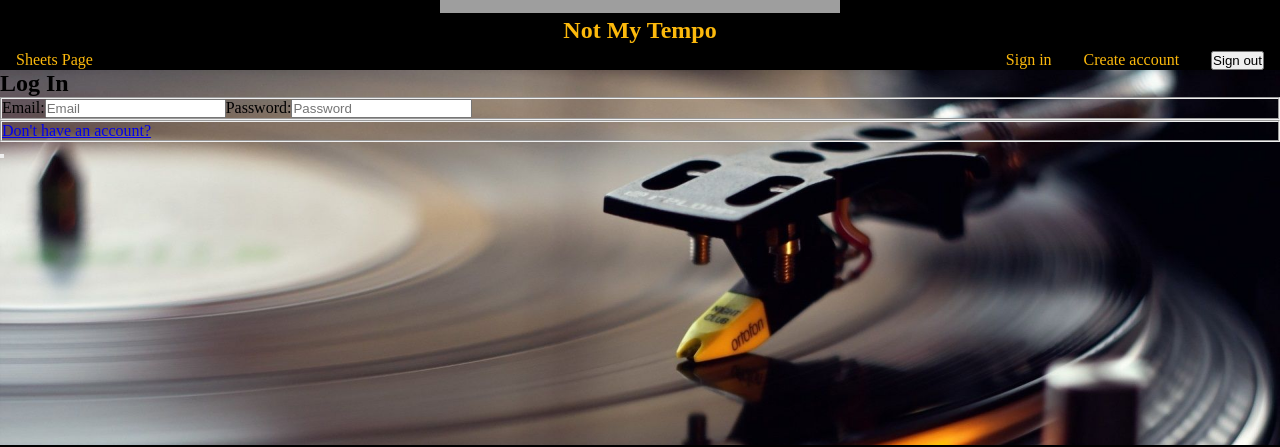
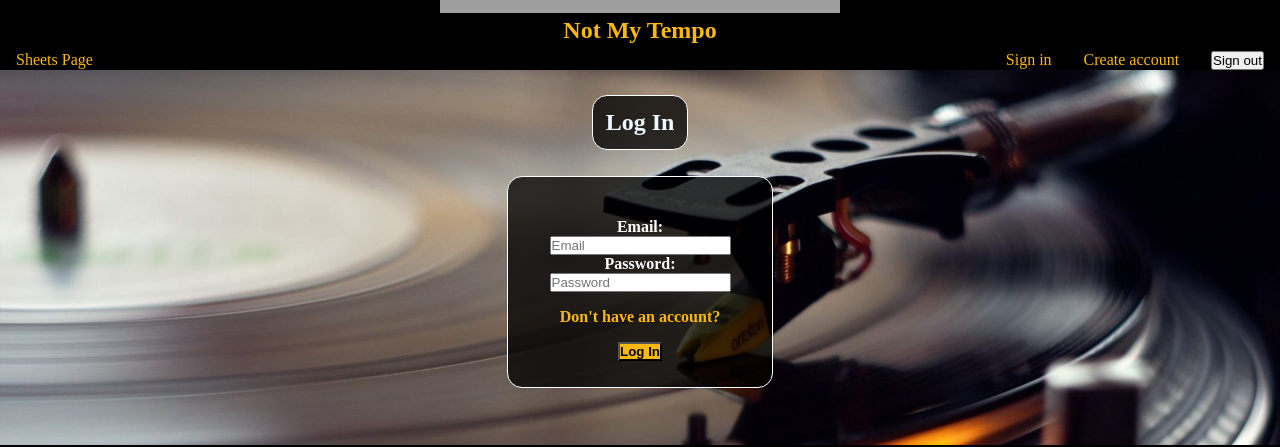
Before and after one commit to Marc-Rougagnou/MOD8-2232-GRB-Enzo-Riviere-Marius-Chevalier-Marc-Rougagnou, a Vue app in the folder Projet/: page /sign-in in a window 1280 px wide. Shown: the part 293-740 px from the top of the page. Built offline with nearby package versions, Linux system fonts and the light colour scheme; grey boxes are pictures that could not be loaded.

Commit message:
end front of create and signin

```diff
--- a/Projet/src/components/AccountForm.vue
+++ b/Projet/src/components/AccountForm.vue
@@ -42,7 +42,7 @@ const handleSubmit = () => {
         <label for="passwordConfirmation" class="item">Confirm Password:</label>
         <input type="password" v-model="passwordConfirmation" placeholder="Confirm Password" class="item">
     </fieldset>
-    <fieldset class="field">
+    <fieldset id="radio">
         <legend>Choose your gender</legend>
         <div>
             <input type="radio" v-model="gender" id="man" name="gender" value="Man" class="item">
@@ -70,36 +70,35 @@ const handleSubmit = () => {
   color:white;
   border:1px solid white;
   border-radius: 30px;
-  padding: 10%;
+  padding:2%;
   background-color: #000000c0;
   font-weight: bold;
   border-radius:15px;
-  width:130%;
+}
+.field{
+  display: flex;
+  flex-direction: column;
+  align-items: center;
+  margin: 2rem;
+  border: transparent;
+}
+.item{
+  padding-left: 3%;
+  padding-right:3%;
 }
 
-.field{
-    display: flex;
-    flex-direction: column;
+#radio{
+  border-radius: 15px;
+  margin:3%;
 }
-.item{
-    margin-right:10%;
-    margin-left:10%;
-}
+
 #btn{
-    margin-top: 5%;
-    margin-bottom: 5%;
-    background-color: #fcb90c;
-    border-radius: 15px;
-    border: 1px solid white;
-    padding: 2%;
-    font-weight: bold;
-    font-size: 0.8rem;
-    color: black;
+  margin:2%;
+  background-color: #FCB90C;
+  font-weight: bold;
 }
 #btn:hover{
-    background-color: #fcb80c70;
-    color: black;
-    border: 1px solid black;
+  background-color: #fcb80c67;
+  color: black;
 }
-
 </style>
--- a/Projet/src/components/SignInForm.vue
+++ b/Projet/src/components/SignInForm.vue
@@ -1,35 +1,65 @@
 <script setup>
 import { ref} from 'vue';
-import {state, id_user,id_sheet} from '../store.js';
-
 
 const { buttonText } = defineProps(['buttonText']);
 const emits = defineEmits(['submit']);
+const email = ref('');
+const password = ref('');
 
 const handleSubmit = () => {
   emits('submit', {
+    email: email.value,
+    password: password.value,
+  });
+  email.value = '';
+  password.value = '';
+}
 
-  });
-
-
-};
 </script>
 
 <template>
-    <form @submit.prevent>
-        <fieldset>
-            <label for="email">Email:</label>
-            <input type="email" name="email" placeholder="Email" />
-            <label for="password">Password:</label>
-            <input type="password" name="password" placeholder="Password" />
+    <form @submit.prevent="handleSubmit" id="form">
+        <fieldset class="field">
+            <label for="email" class="item">Email:</label>
+            <input type="email" v-model="email" name="email" placeholder="Email"  class="item"/>
+            <label for="password" class="item">Password:</label>
+            <input type="password" v-model="password" name="password" placeholder="Password" class="item" />
         </fieldset>
-        <fieldset>
-            <RouterLink to="/create-account" class="link">Don't have an account?</RouterLink>
+        <fieldset class="field">
+            <RouterLink to="/create-account" class="item">Don't have an account?</RouterLink>
         </fieldset>
-        <button @click="handleSubmit" id="btn">{{ buttonText}}</button>
+        <button id="btn">{{ buttonText}}</button>
     </form>
 </template>
 
 <style scoped>
-
+#form{
+  text-align: center;
+  color:white;
+  border:1px solid white;
+  border-radius: 30px;
+  padding: 2%;
+  background-color: #000000c0;
+  font-weight: bold;
+  border-radius:15px;
+}
+.field{
+  display: flex;
+  flex-direction: column;
+  align-items: center;
+  margin: 1rem;
+  border: transparent;
+}
+a{
+  color:#FCB90C;
+  text-decoration: none;
+}
+#btn{
+  background-color: #FCB90C;
+  font-weight: bold;
+}
+#btn:hover{
+  background-color: #fcb80c67;
+  color: black;
+}
 </style>
--- a/Projet/src/pages/CreateAccountPage.vue
+++ b/Projet/src/pages/CreateAccountPage.vue
@@ -3,7 +3,6 @@ import AccountForm from '../components/AccountForm.vue';
 import {state, id_user,id_sheet} from '../store.js';
 
 function createAccount(newuser){
-  console.log('createAccount');
   id_user.value++;
     state.users.push({
       id_user: id_user.value,
@@ -36,30 +35,29 @@ function createAccount(newuser){
 </template>
 
 <style scoped>
-section{
+
+ul{
+  color:rgb(255, 255, 255);
+  background-color: rgb(6, 6, 6);
+}
+section {
   background-image: url('../../img/backcreate.jpg');
   background-position: center;
   background-size: cover;
   background-repeat: no-repeat;
-  min-height:80vh;
+  min-height: 80vh;
 
   display: flex;
   flex-direction: column;
   align-items: center;
 }
-h1{
+h1 {
   text-align: center;
   background-color: #000000c0;
   color: aliceblue;
   margin: 2%;
-
+  padding: 1%;
+  border:1px solid white;
+  border-radius: 15px;
 }
-
-
-
-ul{
-  color:rgb(255, 255, 255);
-  background-color: rgb(6, 6, 6);
-}
-
 </style>
--- a/Projet/src/pages/LogInPage.vue
+++ b/Projet/src/pages/LogInPage.vue
@@ -1,25 +1,47 @@
 <script setup>
 import SignInForm from '../components/SignInForm.vue';
-import {state, id_user,id_sheet} from '../store.js';
+import { state } from '../store.js';
 
-
-
+function signIn(tryuser){
+  for(let i=0;i<state.users.length;i++){
+    if(state.users[i].email===tryuser.email && state.users[i].password===tryuser.password){
+      window.alert('You are logged in');
+      return;
+    }
+  }
+  window.alert('Wrong email or password');
+}
 </script>
 
 <template>
   <section>
-  <h1>Log In</h1>
-  <SignInForm
-  />
+    <h1>Log In</h1>
+    <SignInForm
+      :button-text="'Log In'" @submit="signIn"
+    />
   </section>
 </template>
 
 <style scoped>
-section{
+section {
   background-image: url('../../img/backsignin.jpg');
   background-position: center;
   background-size: cover;
   background-repeat: no-repeat;
-  min-height:80vh;
+  min-height: 80vh;
+
+  display: flex;
+  flex-direction: column;
+  align-items: center;
 }
+h1 {
+  text-align: center;
+  background-color: #000000c0;
+  color: aliceblue;
+  margin: 2%;
+  padding: 1%;
+  border:1px solid white;
+  border-radius: 15px;
+}
+
 </style>
--- a/Projet/src/store.js
+++ b/Projet/src/store.js
@@ -35,6 +35,14 @@ export const state = reactive({
     ],
     users:[
         {
+            id: 0,
+            username: '',
+            email: '',
+            password: '',
+            passwordConfirm: '',
+            gender:'',
+        },
+        {
             id: 1,
             username: 'Marc',
             email: 'marc@rougagnou.fr',
```
